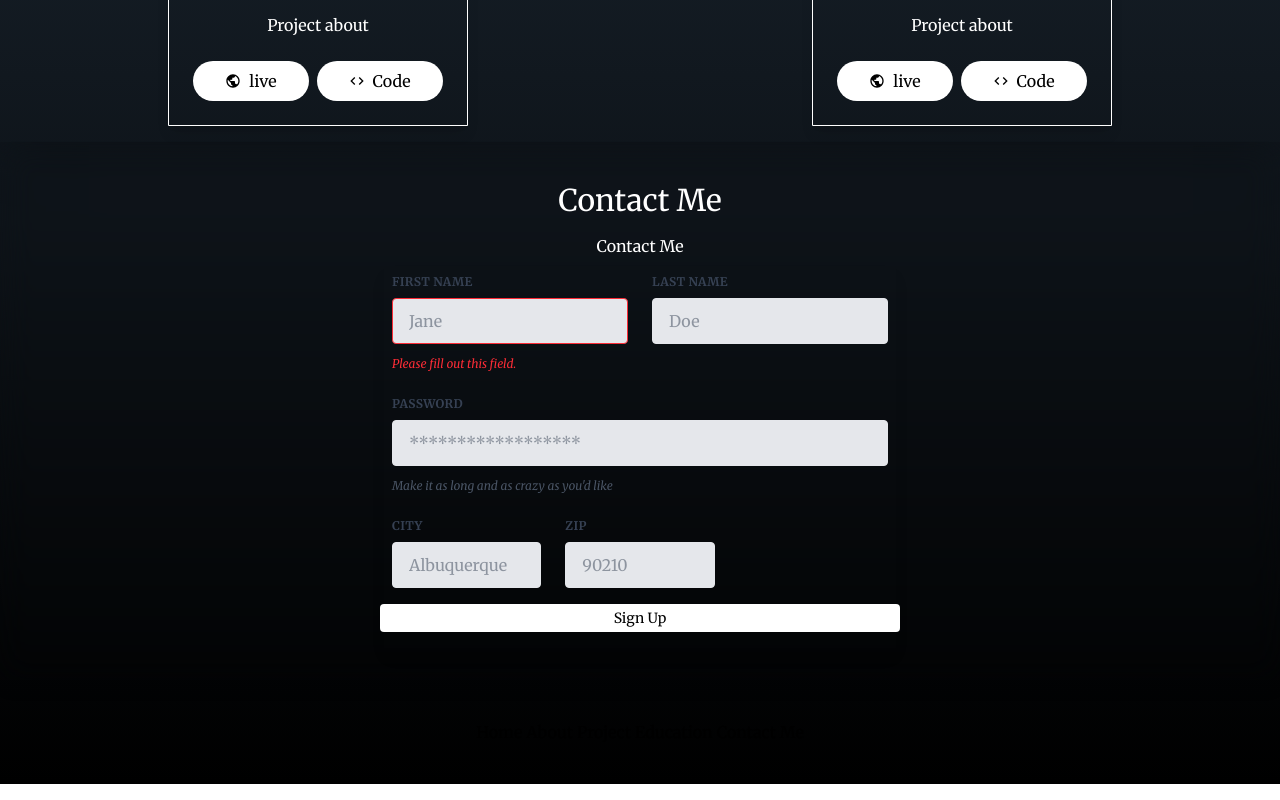
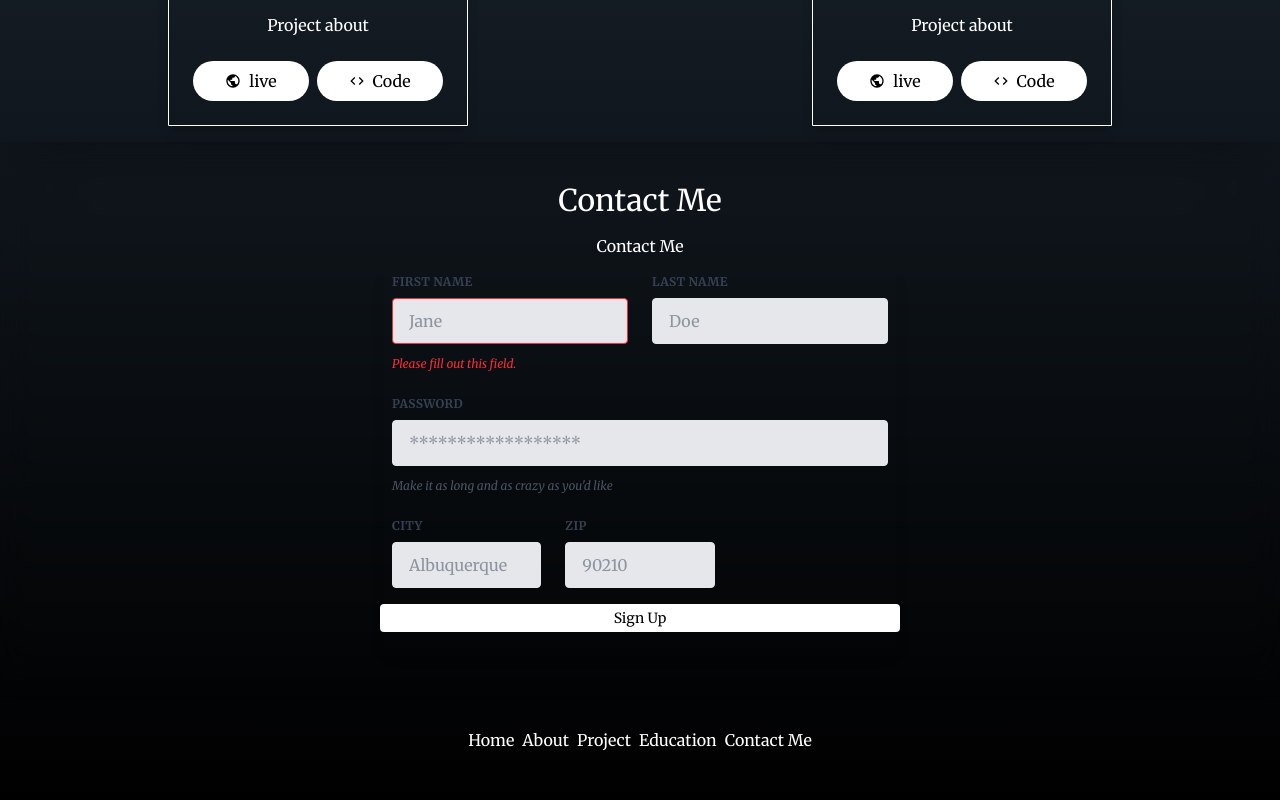
Before and after one commit to Supa-Thobile2/portfolio-melsoft2, a React (Vite) app: page / in a window 1280 px wide. Shown: the part 2878-3678 px from the top of the page. Built offline with nearby package versions, Linux system fonts and the light colour scheme; a web font is replaced by a local one.

Commit message:
added a a project

```diff
--- a/src/App.css
+++ b/src/App.css
@@ -7,4 +7,5 @@ font-family: 'Merriweather', sans-serif;
 
 
 
+
 }
--- a/src/components/footer/footer.jsx
+++ b/src/components/footer/footer.jsx
@@ -13,12 +13,12 @@ function Footer() {
 
     <>
 
-<footer className="footer sm:footer-horizontal bg-base-200 text-base-content p-10">
-  <nav className=' md:flex justify-center items-center flex-wrap gap-1'>
-    <h6 className="block">Home</h6>
-    <a className="block">About</a>
-    <a className="block">Project</a>
-    <a className="block">Education</a>
+<footer className="footer sm:footer-horizontal bg-base-200 text-base-content p-10 ">
+  <nav className=' md:flex justify-center items-center flex-wrap gap-2 text-white'>
+    <h6 className="block py-2">Home</h6>
+    <a className="block py-2">About</a>
+    <a className="block py-2">Project</a>
+    <a className="block py-2">Education</a>
     <a className="block">Contact Me</a>
   </nav>
 
```
